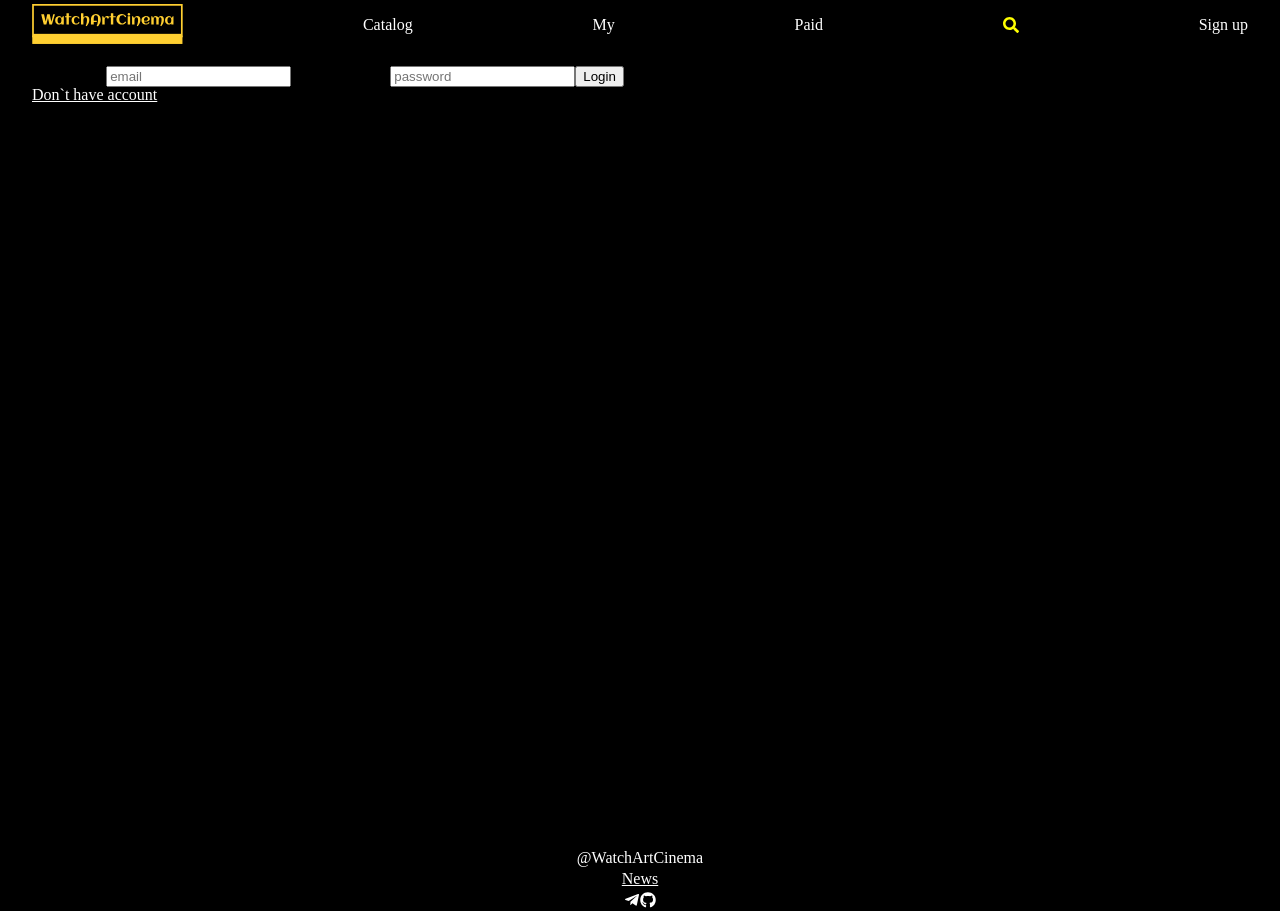
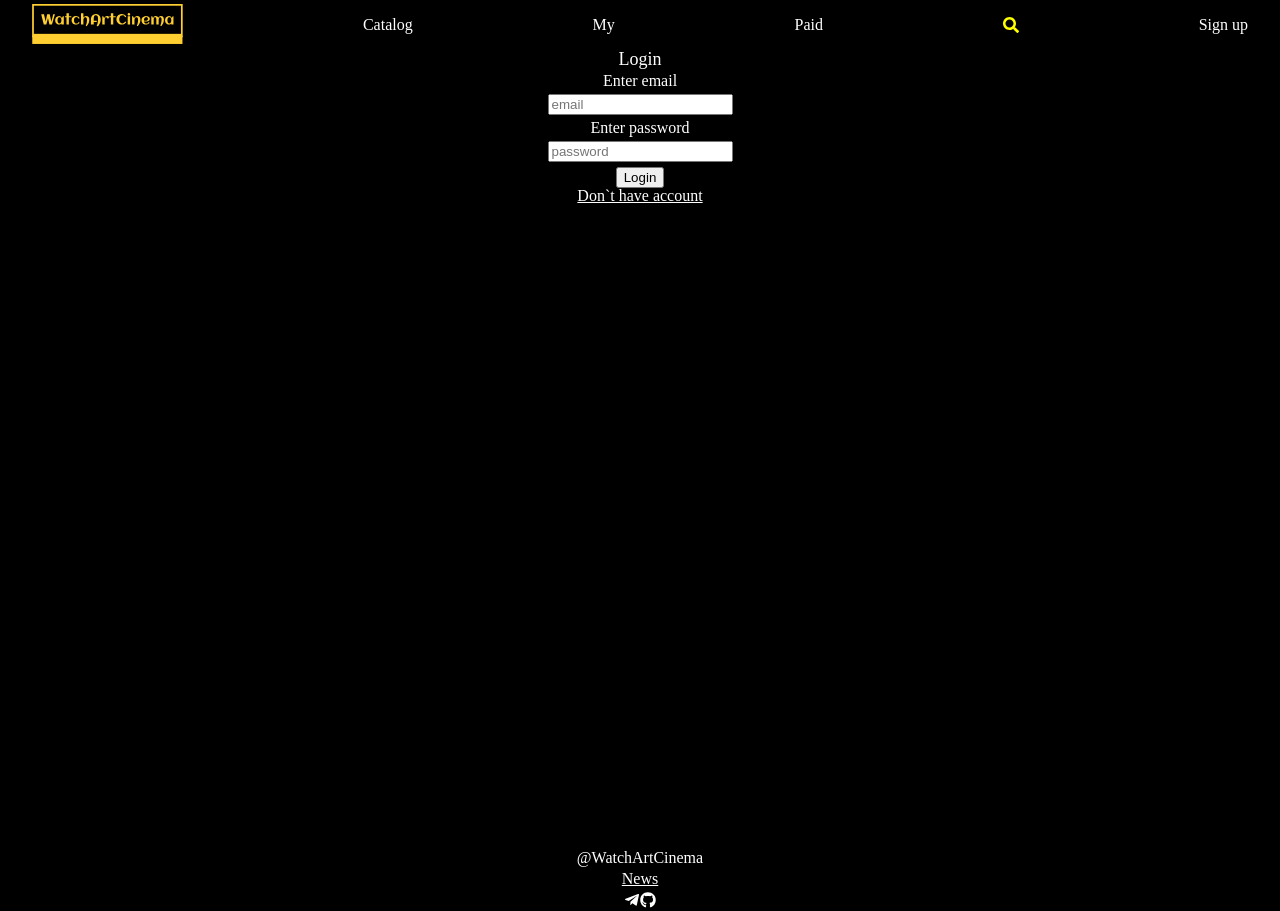
Before and after one commit to artysmirnov/cinema, a React (Vite) app in the folder frontend/: page /login in a window 1280 px wide. Built offline with nearby package versions, Linux system fonts and the light colour scheme.

Commit message:
style login and registration

```diff
--- a/frontend/src/index.scss
+++ b/frontend/src/index.scss
@@ -134,6 +134,8 @@ table {
 
 p,
 h1,
+h2,
+h3,
 a {
 	color: white
 }
--- a/frontend/src/pages/Login/login.scss
+++ b/frontend/src/pages/Login/login.scss
@@ -1,3 +1,22 @@
 .login {
 	min-height: 100vh;
+	display: flex;
+	flex-direction: column;
+	align-items: center;
 }
+
+label {
+	color: white;
+}
+
+h2 {
+	font-size: 18px;
+	color: white;
+}
+
+form {
+	display: flex;
+	align-items: center;
+	flex-direction: column;
+	gap: 5px;
+}
--- a/frontend/src/pages/Register/register.scss
+++ b/frontend/src/pages/Register/register.scss
@@ -1,3 +1,6 @@
 .registration {
 	min-height: 100vh;
+	display: flex;
+	flex-direction: column;
+	align-items: center;
 }
```
